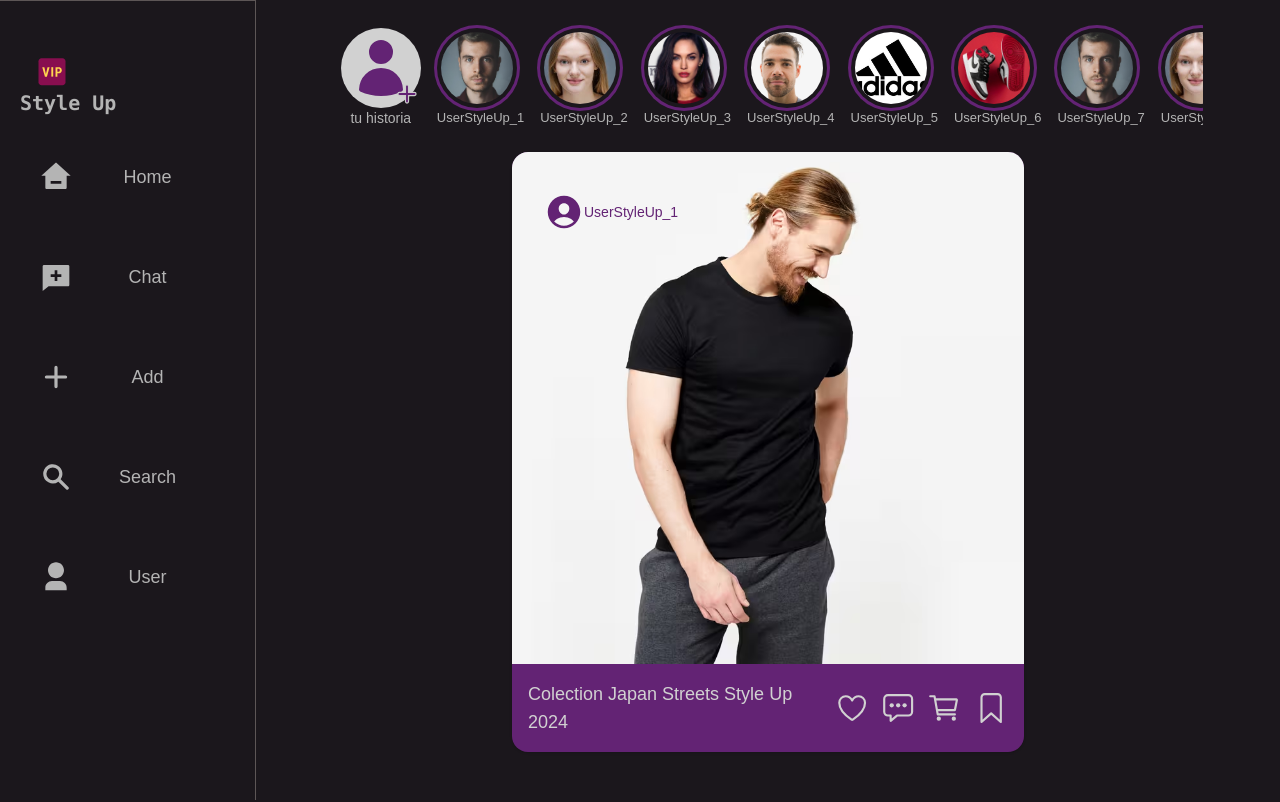
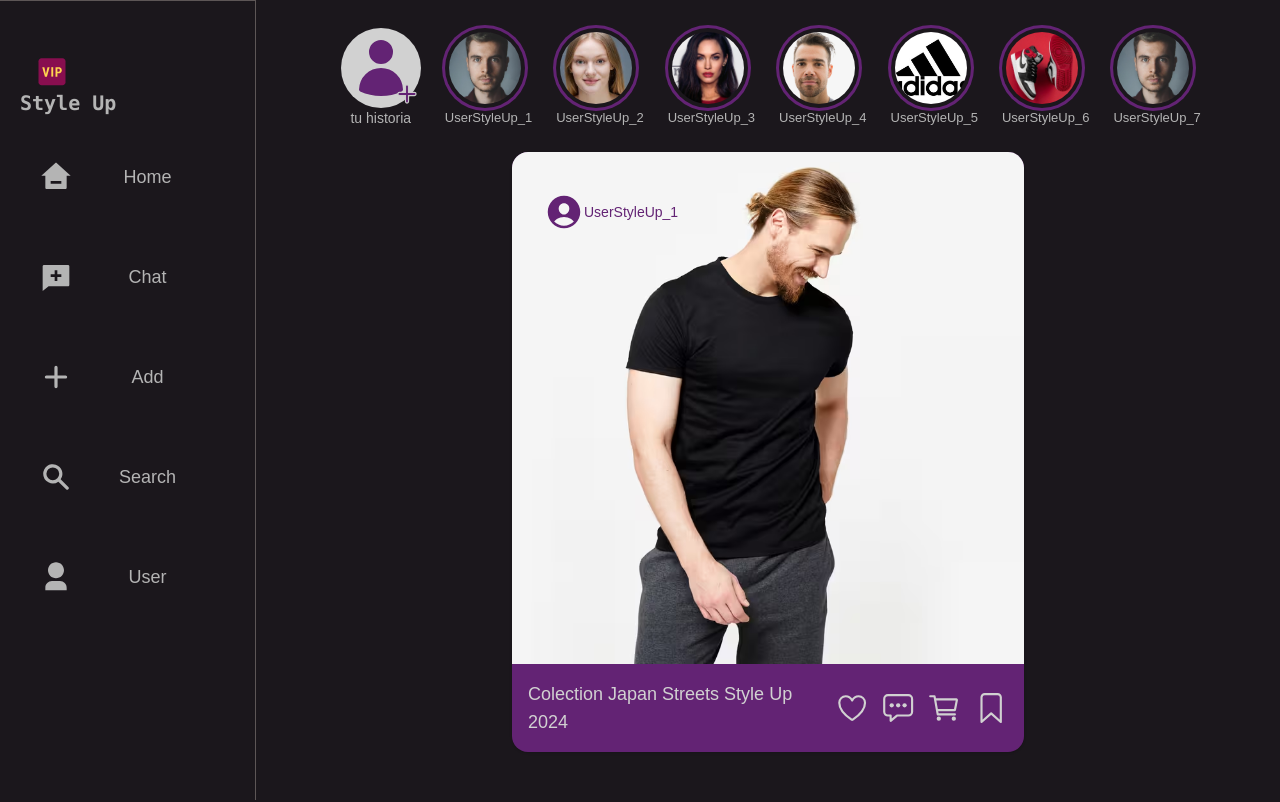
Before and after one commit to ElCodMaler/style-up-test, a React (Vite) app: page / in a window 1280 px wide. Shown: the top 802 px of the page. Built offline with nearby package versions, Linux system fonts and the light colour scheme.

Commit message:
ajuste de espacio entre iconos de las historias

```diff
--- a/src/components/gen/CarruselUsers.tsx
+++ b/src/components/gen/CarruselUsers.tsx
@@ -7,7 +7,7 @@ interface User{
 
 export const CarruselUsers: React.FC<{users: User[]}> = ({ users }) => {
     return(
-        <section className="flex mx-auto sm:overflow-x-auto sm:space-x-1 sm:py-1 sm:gap-x-1 sm:transition-transform sm:duration-500 sm:w-[90%] sm:my-5  md:w-[85%] md:p-2 md:mb-4">
+        <section className="flex mx-auto sm:overflow-x-auto sm:space-x-1 sm:py-1 sm:gap-x-3 sm:transition-transform sm:duration-500 sm:w-[90%] sm:my-5  md:w-[85%] md:p-2 md:mb-4">
             {/** Contenedor del icono tu historia */}
             <div className="relative text-sm top-0 p-0 md:mr-1 cursor-pointe">
                 <div className="md:size-20 sm:size-16 rounded-full bg-new-white flex justify-center items-center">
```
